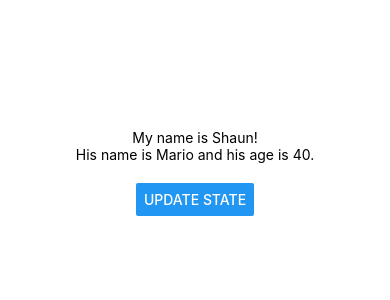
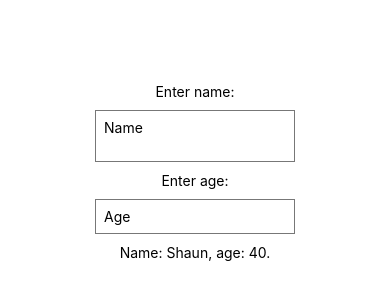
Before and after one commit to nadjiel/game-zone, a React Native app: screen / in a window 390 px wide. Shown: the part 250-550 px from the top of the page. Built offline with nearby package versions, Linux system fonts and the light colour scheme.

Commit message:
The TextInput component

```diff
--- a/App.js
+++ b/App.js
@@ -1,26 +1,29 @@
 import { StatusBar } from 'expo-status-bar';
-import { StyleSheet, Text, View, Button } from 'react-native';
+import { StyleSheet, Text, View, TextInput } from 'react-native';
 import { useState } from "react";
 
 export default function App() {
   const [ name, setName ] = useState("Shaun");
-  const [ person, setPerson ] = useState({ name: "Mario", age: 40 });
-
-  const pressHandler = () => {
-    setName("Banana");
-    setPerson({ name: "Luigi", age: 45 });
-  }
+  const [ age, setAge ] = useState( 40 );
 
   return (
     <View style={styles.container}>
-      <Text>My name is { name }!</Text>
-      <Text>His name is { person.name } and his age is { person.age }.</Text>
-      <View style={ styles.buttonContainer }>
-        <Button
-          title="Update state"
-          onPress={ pressHandler }
-        />
-      </View>
+      <Text>Enter name:</Text>
+      <TextInput
+        multiline
+        placeholder="Name"
+        style={ styles.input }
+        onChangeText={ (val) => setName(val) }
+      />
+      <Text>Enter age:</Text>
+      <TextInput
+        keyboardType="numeric"
+        placeholder="Age"
+        style={ styles.input }
+        onChangeText={ (val) => setAge(val) }
+      />
+
+      <Text>Name: { name }, age: { age }.</Text>
 
       <StatusBar style="auto" />
     </View>
@@ -34,7 +37,11 @@ const styles = StyleSheet.create({
     alignItems: 'center',
     justifyContent: 'center',
   },
-  buttonContainer: {
-    marginTop: 20
+  input: {
+    borderWidth: 1,
+    borderColor: "#777",
+    padding: 8,
+    margin: 10,
+    width: 200
   }
 });
```
